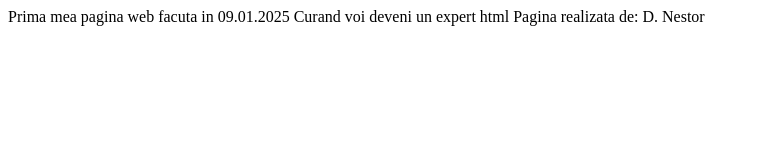
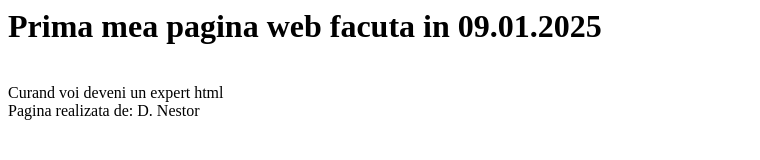
Before and after one commit to DianaNestor/DianaNestor.github.io, a plain HTML site: page Pagina1.html in a window 1280 px wide. Shown: the whole page, without its empty margins (0-760 px from the left). Drawn offline with Linux system fonts and the light colour scheme.

Commit message:
Update Pagina1.html
Signed-off-by: DianaNestor <dmweeb1234@gmail.com>

```diff
--- a/Pagina1.html
+++ b/Pagina1.html
@@ -1,5 +1,7 @@
+<html>
 <Body bgcolour=blue>
-Prima mea pagina web facuta in 09.01.2025
-Curand voi deveni un expert html
-Pagina realizata de: D. Nestor
+<h1> Prima mea pagina web facuta in 09.01.2025 </h1><br>
+Curand voi deveni un expert html <br>
+Pagina realizata de: D. Nestor <br>
 </Body>
+</html>
```
